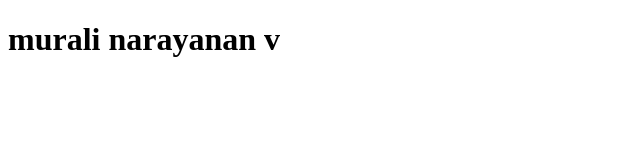
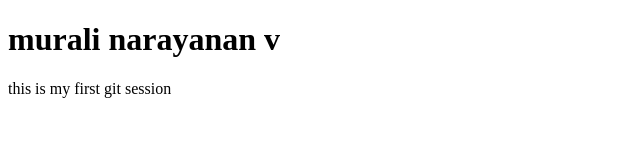
Before and after one commit to MuraliNarayanan01/murali, a plain HTML site: page index.html in a window 1280 px wide. Shown: the whole page, without its empty margins (0-640 px from the left). Drawn offline with Linux system fonts and the light colour scheme.

Commit message:
upateded

```diff
--- a/index.html
+++ b/index.html
@@ -5,6 +5,7 @@
     <meta name="viewport" content="width=device-width, initial-scale=1.0">
     <title>Document</title>
     <h1>murali narayanan v </h1>
+    <p>this is my first git session</p>
 </head>
 <body>
 
--- a/style.css
+++ b/style.css
@@ -0,0 +1,3 @@
+p{
+    color:bisque;
+}
```
